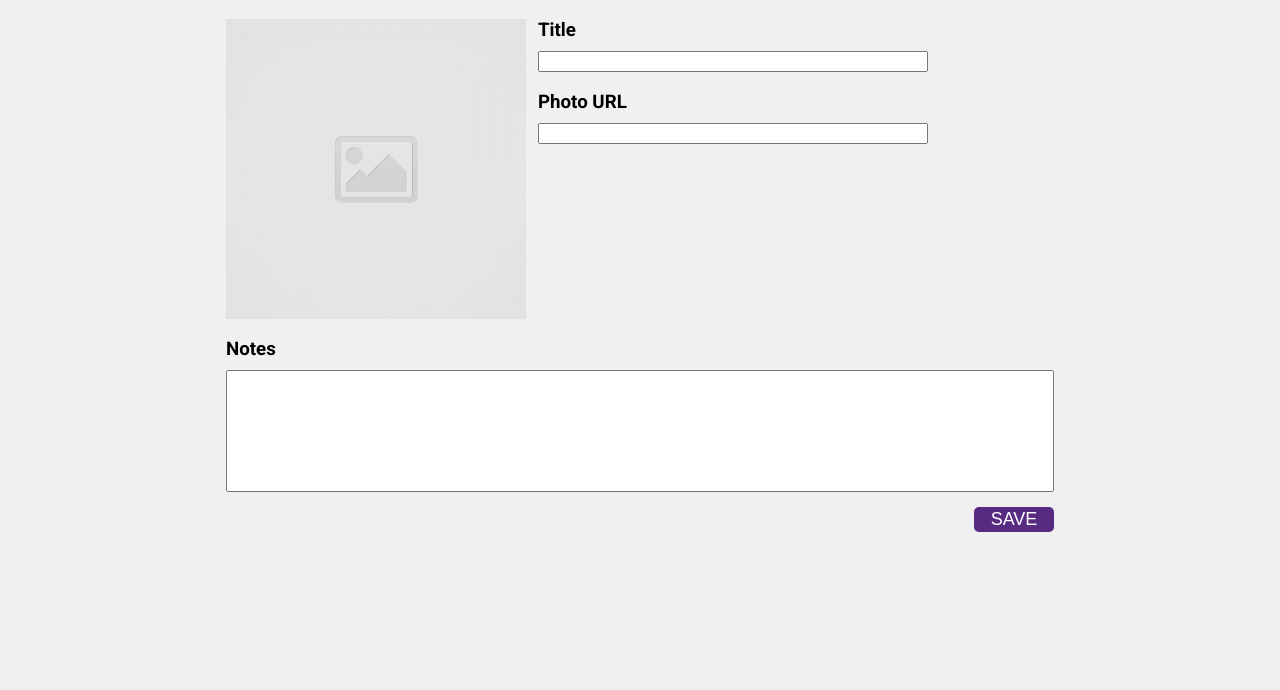
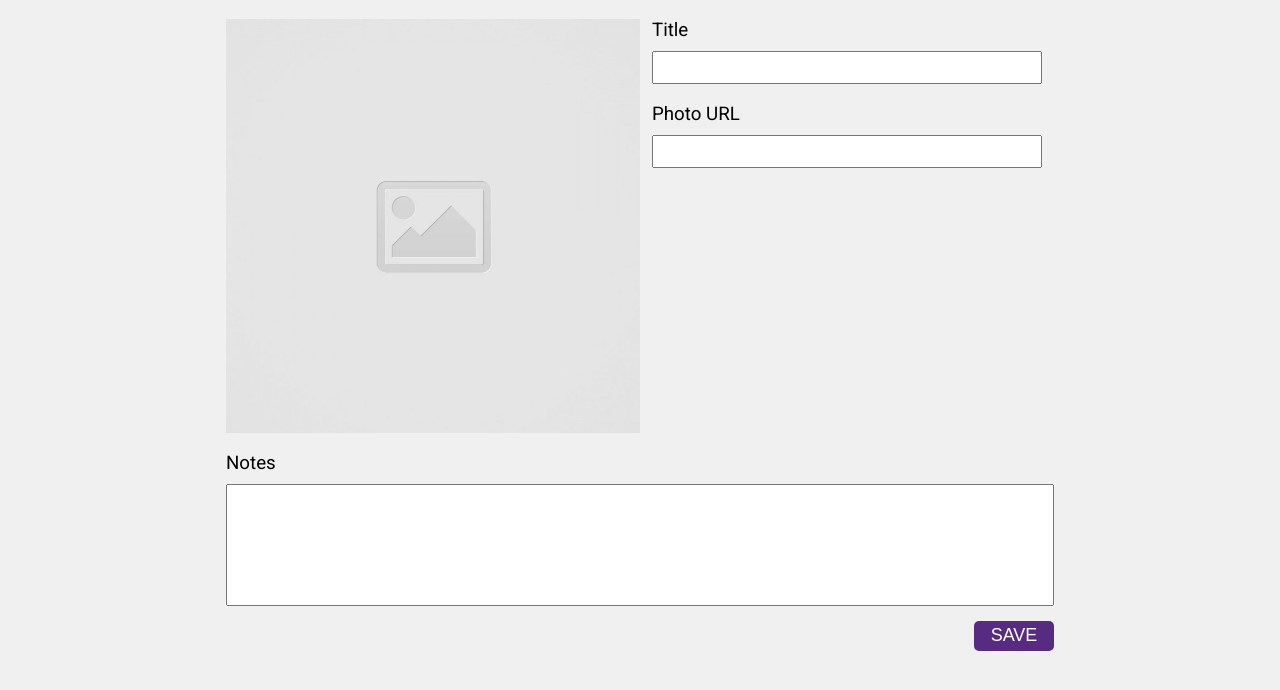
Before and after one commit to Jimmy-Vu/code-journal, a website: page index.html in a window 1280 px wide. Shown: the part 90-780 px from the top of the page. Drawn offline with Linux system fonts and the light colour scheme.

Commit message:
Fix all error #1

```diff
--- a/css/styles.css
+++ b/css/styles.css
@@ -5,6 +5,10 @@ body {
 
 img {
   max-width: 100%;
+}
+
+input {
+  height: 33px;
 }
 
 input,
@@ -18,7 +22,8 @@ textarea {
 
 input:focus,
 textarea:focus {
-  outline-color: purple;
+  outline-style: none;
+  border-color: #572b82;
 }
 
 h1 {
@@ -33,6 +38,7 @@ h2 {
 
 h3 {
   margin-bottom: 10px;
+  font-weight: 400;
 }
 
 .header-banner {
@@ -59,14 +65,15 @@ h3 {
   border-width: 0;
   border-radius: 5px;
   width: 80px;
-  height: 25px;
+  height: 30px;
   align-self: flex-end;
   margin-top: 15px;
+  margin-bottom: 15px;
 }
 
 @media screen and (min-width: 768px) {
   img {
-    max-width: 300px;
+    max-width: 50%;
   }
 
   .display-inline {
--- a/index.html
+++ b/index.html
@@ -26,11 +26,11 @@
   <main>
     <div data-view="entry-form" class="container">
       <div class="row">
-          <form id='form' class="column-full">
+          <form id="form" class="column-full">
             <h1>New Entry</h1>
             <div class="display-flex">
               <img id="main-image" src="images/placeholder-image-square.jpg">
-              <div class="column-half display-inline">
+              <div class="column-full display-inline">
                 <h3 class="no-margin-top">Title</h3>
                 <input id="title-text" type="text" required>
                 <h3>Photo URL</h3>
--- a/js/main.js
+++ b/js/main.js
@@ -6,6 +6,9 @@ var photo = document.querySelector('#main-image');
 
 function updatePhoto(event) {
   photo.setAttribute('src', event.target.value);
+  if (event.target.value === '') {
+    photo.setAttribute('src', 'images/placeholder-image-square.jpg');
+  }
 }
 
 urlInput.addEventListener('input', updatePhoto);
```
